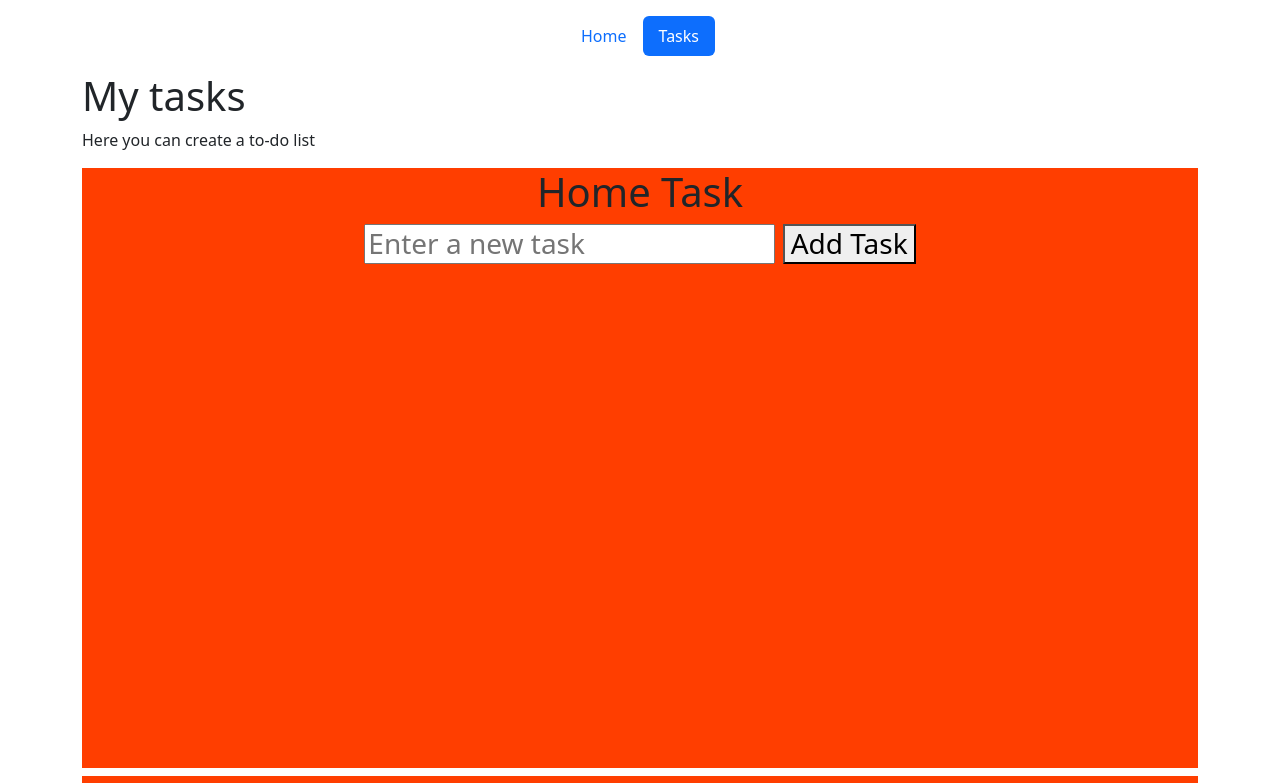
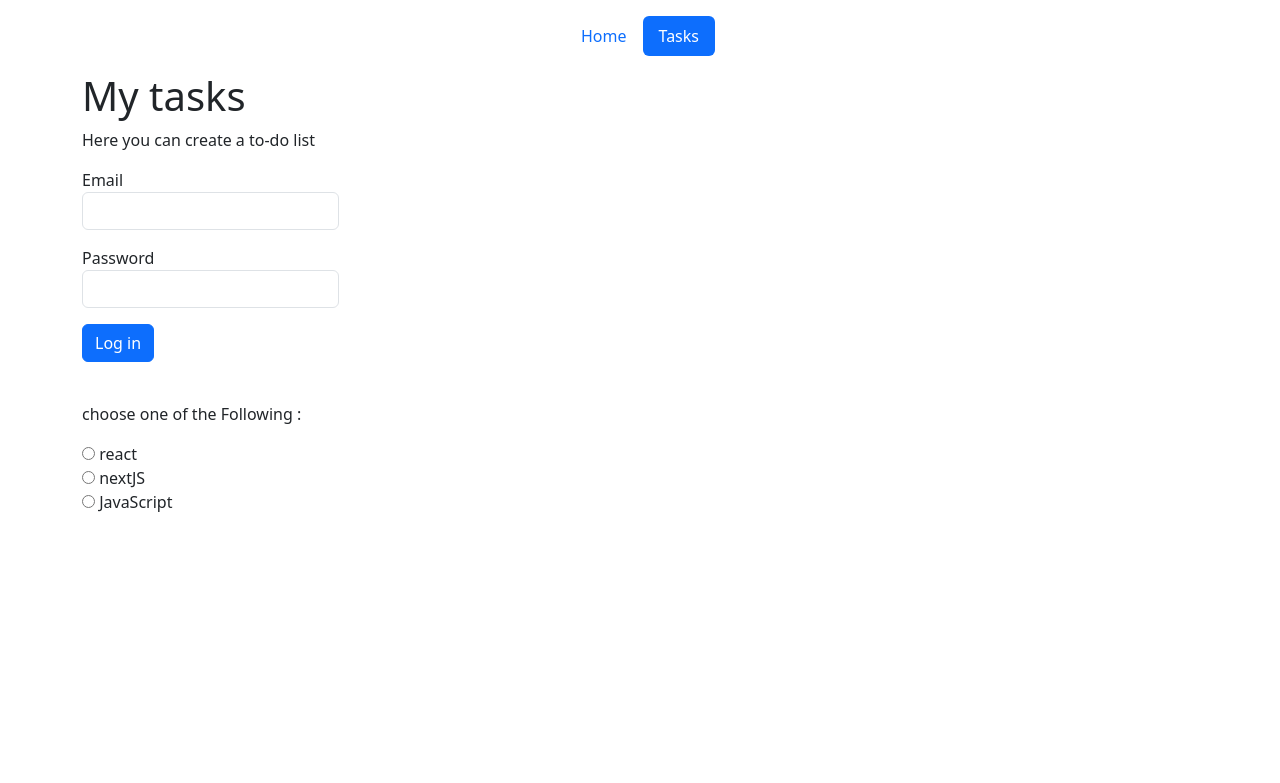
Before and after one commit to 3bo0d7/to-do-list-svelte, a SvelteKit app: page /todo in a window 1280 px wide. Shown: the top 783 px of the page. Built offline with nearby package versions, Linux system fonts and the light colour scheme.

Commit message:
feat:adding bootstrap components

```diff
--- /dev/null
+++ b/src/routes/todo/+page.server.js
@@ -0,0 +1,19 @@
+/** @type {import('./$types').PageLoad} */
+export function load({ params }) {
+  return {
+    tasks:
+      [
+        { id: '12345', text: 'Do groceries', completed: false },
+        { id: '4567', text: 'Learn SvelteKit', completed: true }
+      ]
+  };
+}
+
+/** @type {import('./$types').Actions} */
+export const actions = {
+  default: async ({ request }) => {
+    const data = await request.formData();
+    console.log('action recieved', data)
+
+  }
+};
--- a/src/routes/todo/+page.svelte
+++ b/src/routes/todo/+page.svelte
@@ -1,10 +1,58 @@
 <script>
   import App1 from '../../components/App1.svelte'
-  import App2 from '../../components/App2.svelte'
+  import TodoList from '../../components/TodoList.svelte'
+
+  /** @type {import('./$types').PageData} */
+  export let data
+
+  let times = 0
 </script>
 
 <h1>My tasks</h1>
 <p>Here you can create a to-do list</p>
-<App1 name={'Peter'}>In betwen</App1>
-<App2 taskname={'Home Task'} />
-<App2 taskname={'Work Task'} />
+
+<form method="POST">
+  <label class="mb-3">
+    Email
+    <input name="email" type="email" class="form-control" />
+  </label>
+  <br />
+  <label class="mb-3">
+    Password
+    <input name="password" type="password" class="form-control" />
+  </label>
+  <br />
+  <button class="btn btn-primary">Log in</button>
+</form>
+<br />
+
+<p>choose one of the Following :</p>
+<form>
+  <input type="radio" id="html" name="fav_language" />
+  <label for="html">react</label><br />
+  <input type="radio" id="css" name="fav_language" />
+  <label for="css">nextJS</label><br />
+  <input type="radio" id="javascript" name="fav_language" />
+  <label for="javascript">JavaScript</label>
+</form>
+
+<!--
+<App1 name={'Peter'}>In between</App1>
+<TodoList taskname={'Home Task'} />
+<TodoList taskname={'Work Task'} />
+<App1 />
+
+{#each data.tasks as task}
+  <h1>{task.id}, {task.text}, {task.completed}</h1>
+{/each}
+
+array -->
+<!--
+<button on:click={() => times++}>printarray({times}) </button>
+
+{#each { length: times } as _, i}
+  {#each data.tasks as task}
+    <h1>{i + 1}) {task.id}, {task.text}, {task.completed}</h1>
+  {/each}
+{/each}
+-->
```
Also changed, not shown: src/components/TodoList.svelte (renamed from src/components/App2.svelte).
